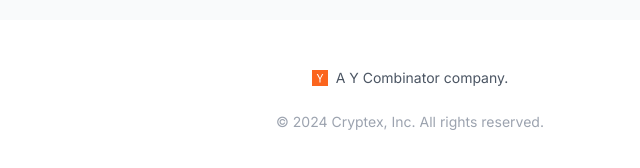
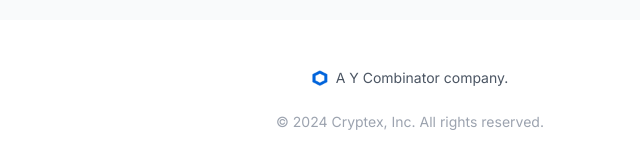
Before and after one commit to HarshavardhanKakarla/Cryptex, a website: page index.html in a window 1280 px wide. Shown: the part 4513-4681 px from the top of the page, 230-870 px from the left. Drawn offline with Linux system fonts and the light colour scheme.

Commit message:
Update index.html

```diff
--- a/index.html
+++ b/index.html
@@ -590,7 +590,7 @@
         </div>
         <div id="sub-footer" class="flex flex-col gap-6 items-center justify-center my-12">
             <div class="flex gap-2 items-center ">
-                <img class="w-4 h-4" src="./assets/asset 54.svg" alt="Y-combinator">
+                <img class="w-4 h-4" src="assets/assets logo.png" alt="Y-combinator">
                 <p class="text-sm text-gray-600">A Y Combinator company.</p>
             </div>
             <p class="text-sm text-gray-400">© 2024 Cryptex, Inc. All rights reserved.</p>
```
